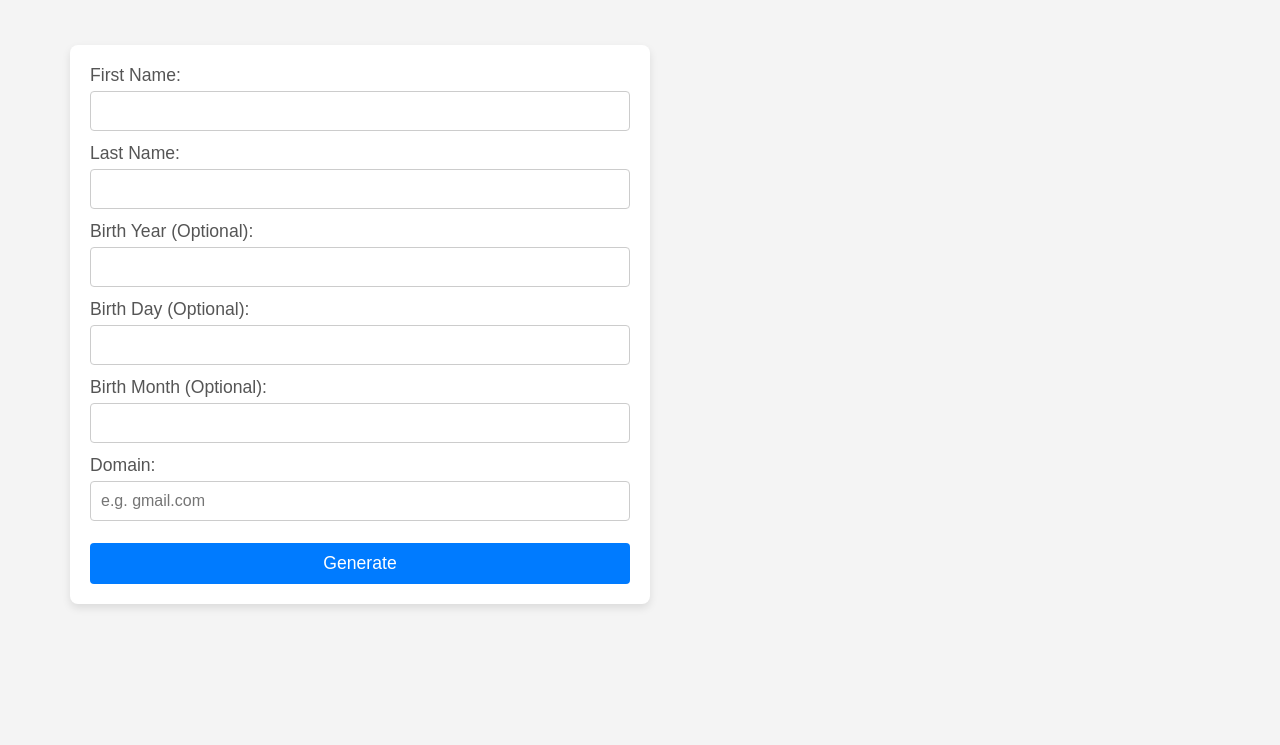
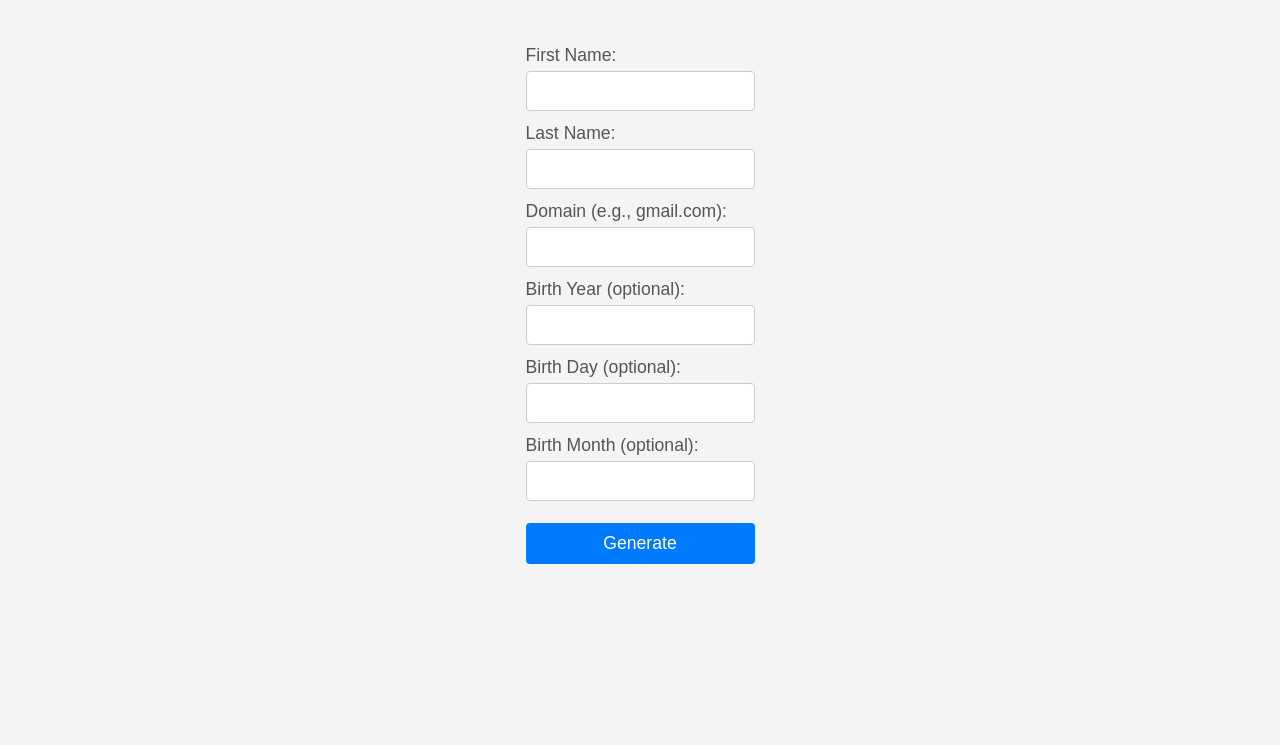
Before and after one commit to leelasrinivasatla/sithafal-email-combination-generator, a plain HTML site: page index.html in a window 1280 px wide. Shown: the part 55-800 px from the top of the page. Drawn offline with Linux system fonts and the light colour scheme.

Commit message:
Update index.html

```diff
--- a/index.html
+++ b/index.html
@@ -7,49 +7,49 @@
     <link rel="stylesheet" href="style.css">
 </head>
 <body>
-
+    <div class="container">
         <header>
-    <img src="Sithafal Logo_White.jpg" alt="Sithafal Logo" class="logo">
+            <img src="Sithafal_Logo_White.jpg" alt="Sithafal Logo" id="logo">
             <h1>Sithafal's Email Combination Generator Tool</h1>
         </header>
-
-<div class="container">
-    <div class="form-container">
+        <div class="content">
+            <div class="form-section">
                 <form id="emailForm">
+                    <div class="input-group">
                         <label for="firstName">First Name:</label>
-            <input type="text" id="firstName" name="firstName" required>
-
+                        <input type="text" id="firstName" required>
+                    </div>
+                    <div class="input-group">
                         <label for="lastName">Last Name:</label>
-            <input type="text" id="lastName" name="lastName" required>
-
-            <label for="birthYear">Birth Year (Optional):</label>
-            <input type="number" id="birthYear" name="birthYear" min="1900" max="2099" step="1">
-
-            <label for="birthDay">Birth Day (Optional):</label>
-            <input type="number" id="birthDay" name="birthDay" min="1" max="31">
-
-            <label for="birthMonth">Birth Month (Optional):</label>
-            <input type="number" id="birthMonth" name="birthMonth" min="1" max="12">
-
-            <label for="domain">Domain:</label>
-            <input type="text" id="domain" name="domain" placeholder="e.g. gmail.com" required>
-
-            <input type="submit" value="Generate">
+                        <input type="text" id="lastName" required>
+                    </div>
+                    <div class="input-group">
+                        <label for="domain">Domain (e.g., gmail.com):</label>
+                        <input type="text" id="domain" required>
+                    </div>
+                    <div class="input-group">
+                        <label for="birthYear">Birth Year (optional):</label>
+                        <input type="text" id="birthYear" maxlength="4">
+                    </div>
+                    <div class="input-group">
+                        <label for="birthDay">Birth Day (optional):</label>
+                        <input type="text" id="birthDay" maxlength="2">
+                    </div>
+                    <div class="input-group">
+                        <label for="birthMonth">Birth Month (optional):</label>
+                        <input type="text" id="birthMonth" maxlength="2">
+                    </div>
+                    <button type="submit" id="generateButton">Generate</button>
                 </form>
             </div>
-
-    <div class="result-container">
-        <div class="result hidden" id="result">
-            <h2>Email Combinations:</h2>
+            <div class="result-section hidden" id="result">
+                <h2>Generated Email Combinations:</h2>
                 <ul id="emailList"></ul>
                 <button id="copyButton">Copy All</button>
-        </div>
-        <div class="copy-alert" id="copyAlert">
-            Email combinations copied to clipboard!
+                <div id="copyAlert" class="hidden">Copied to clipboard!</div>
             </div>
         </div>
     </div>
-
     <script src="script.js"></script>
 </body>
 </html>
```
Lines whose indentation alone changed are shown as unchanged.
